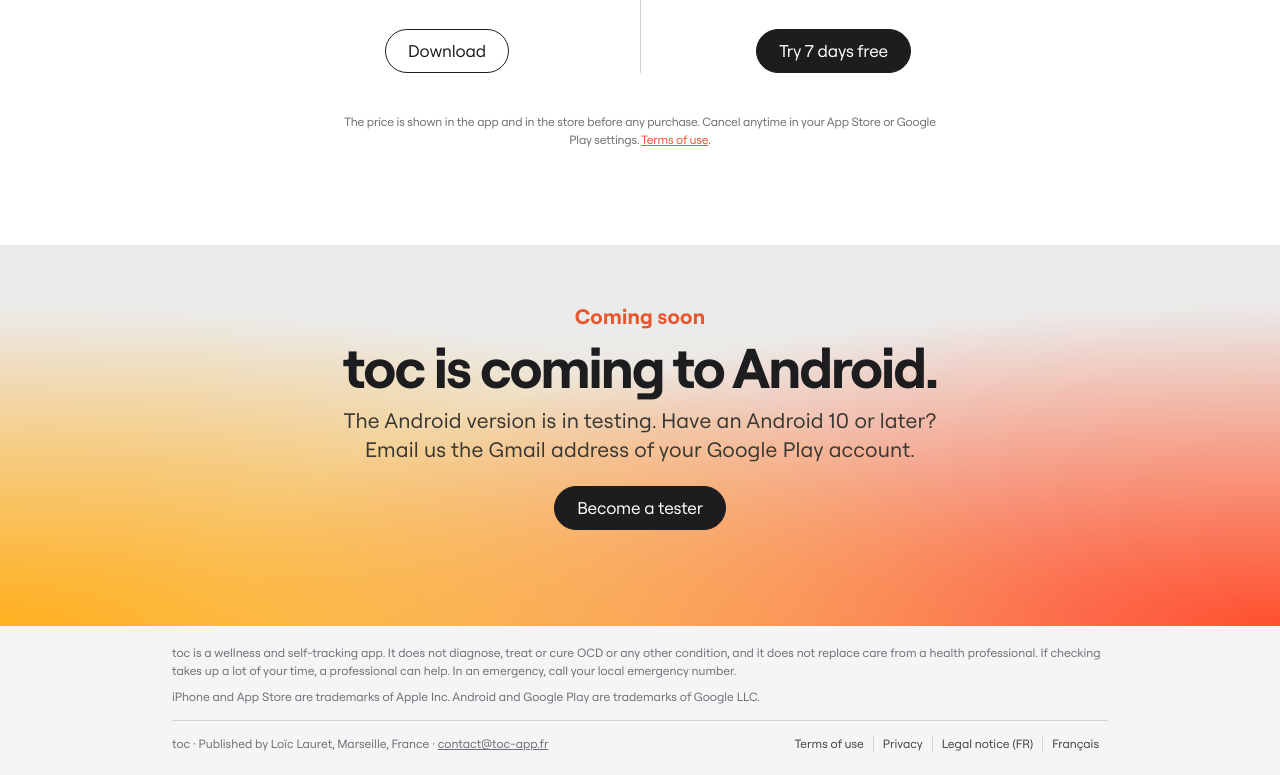
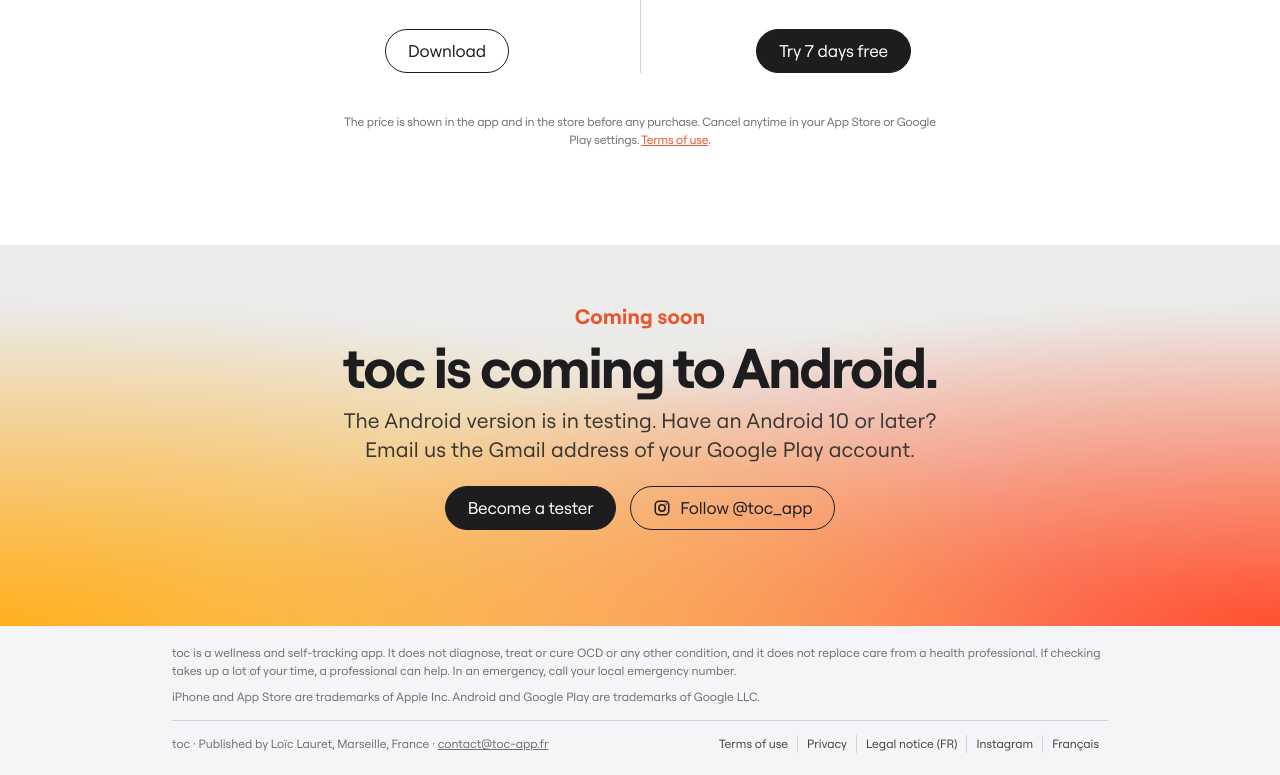
Before and after one commit to loiclrt/toc-app-website, a plain HTML site: page en/index.html in a window 1280 px wide. Shown: the part 4944-5719 px from the top of the page. Drawn offline with Linux system fonts and the light colour scheme.

Commit message:
Accueil FR/EN : bouton « Suivre @toc_app » et lien Instagram en pied de page
Co-Authored-By: Claude Opus 5.5 <noreply@anthropic.com>

```diff
--- a/en/index.html
+++ b/en/index.html
@@ -177,6 +177,7 @@
       <p class="sub sm">The Android version is in testing. Have an Android 10 or later?<br>Email us the Gmail address of your Google Play account.</p>
       <div class="cta">
         <a class="btn fill" href="mailto:contact@toc-app.fr?subject=Android%20tester%20toc">Become a tester</a>
+        <a class="btn line ig" href="https://www.instagram.com/toc_app/" rel="noopener"><svg viewBox="0 0 24 24" aria-hidden="true" fill="none" stroke="currentColor" stroke-width="2"><rect x="3" y="3" width="18" height="18" rx="5"/><circle cx="12" cy="12" r="4.2"/><circle cx="17.4" cy="6.6" r="1.1" fill="currentColor" stroke="none"/></svg>Follow @toc_app</a>
       </div>
     </div>
   </section>
@@ -194,6 +195,7 @@
         <a href="/en/terms/">Terms of use</a>
         <a href="/en/privacy/">Privacy</a>
         <a href="/mentions-legales/">Legal notice (FR)</a>
+        <a href="https://www.instagram.com/toc_app/" rel="noopener">Instagram</a>
         <a href="/">Français</a>
       </nav>
     </div>
--- a/home.css
+++ b/home.css
@@ -244,3 +244,7 @@ a:focus-visible, .btn:focus-visible { outline: 3px solid var(--accent); outline-
 .nav .lang:hover { color: #000; border-color: rgba(0,0,0,.4); }
 .hero .ocd { font-size: clamp(15px, 1.5vw, 18px); color: #4a4843; margin-top: 10px; }
 html[lang="en"] .device img { aspect-ratio: 560 / 1184; }
+
+/* bouton Instagram */
+.btn.ig { gap: 9px; }
+.btn.ig svg { width: 18px; height: 18px; }
```
Also changed, not shown: index.html (+2 -0 lines).
